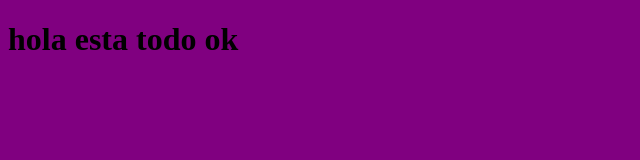
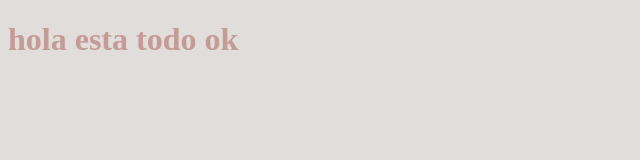
Before and after one commit to m32795434/sass-con-npm, a website: page site/index.html in a window 1280 px wide. Shown: the whole page, without its empty margins (0-640 px from the left). Drawn offline with nearby package versions, Linux system fonts and the light colour scheme; files that its build step writes are made by us from their sources.

Commit message:
script de sass

```diff
--- a/package.json
+++ b/package.json
@@ -4,7 +4,8 @@
   "description": "probando sass con npm",
   "main": "index.js",
   "scripts": {
-    "test": "echo \"Error: no test specified\" && exit 1"
+    "dev": "node-sass -w site/scss -o site/css --source-map=true",
+    "prod":"node-sass site/scss -o site/css --output-style=compressed"
   },
   "repository": {
     "type": "git",
--- a/site/scss/style.scss
+++ b/site/scss/style.scss
@@ -1,3 +1,6 @@
+$naranja: rgb(196, 155, 150);
+$rojo: rgb(224, 221, 218);
 body{
-    background-color: purple;
+    background-color: $rojo;
+    color: $naranja;
 }
```
Also changed, not shown: 1 other file.
